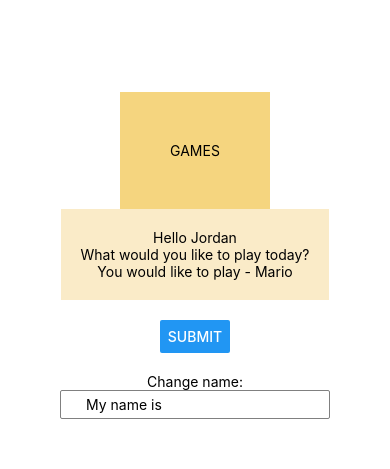
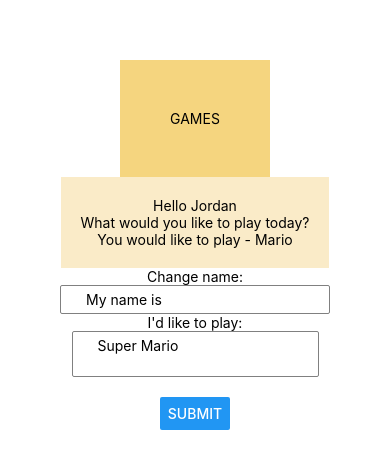
Before and after one commit to Jord000/What-are-you-playing, a React Native app: screen / in a window 390 px wide. Shown: the part 167-636 px from the top of the page. Built offline with nearby package versions, Linux system fonts and the light colour scheme.

Commit message:
more function

```diff
--- a/src/App.tsx
+++ b/src/App.tsx
@@ -18,9 +18,7 @@
         <Text>You would like to play - {gameChosen}</Text>
         <Text></Text>
       </View>
-      <View style={styles.buttonContainer}>
-        <Button title="submit" />
-      </View>
+
       <Text>Change name:</Text>
       <TextInput
         style={styles.input}
@@ -29,6 +27,18 @@
           setName(val)
         }}
       />
+      <Text>I'd like to play:</Text>
+      <TextInput
+        style={styles.input}
+        placeholder="Super Mario"
+        onChangeText={(val) => {
+          setGameChosen(val)
+        }}
+        multiline
+      />
+      <View style={styles.buttonContainer}>
+        <Button title="submit" />
+      </View>
       <StatusBar style="auto" />
     </View>
   )
```
Also changed, not shown: 2 other files (tests, documents, lock files or other folders).
